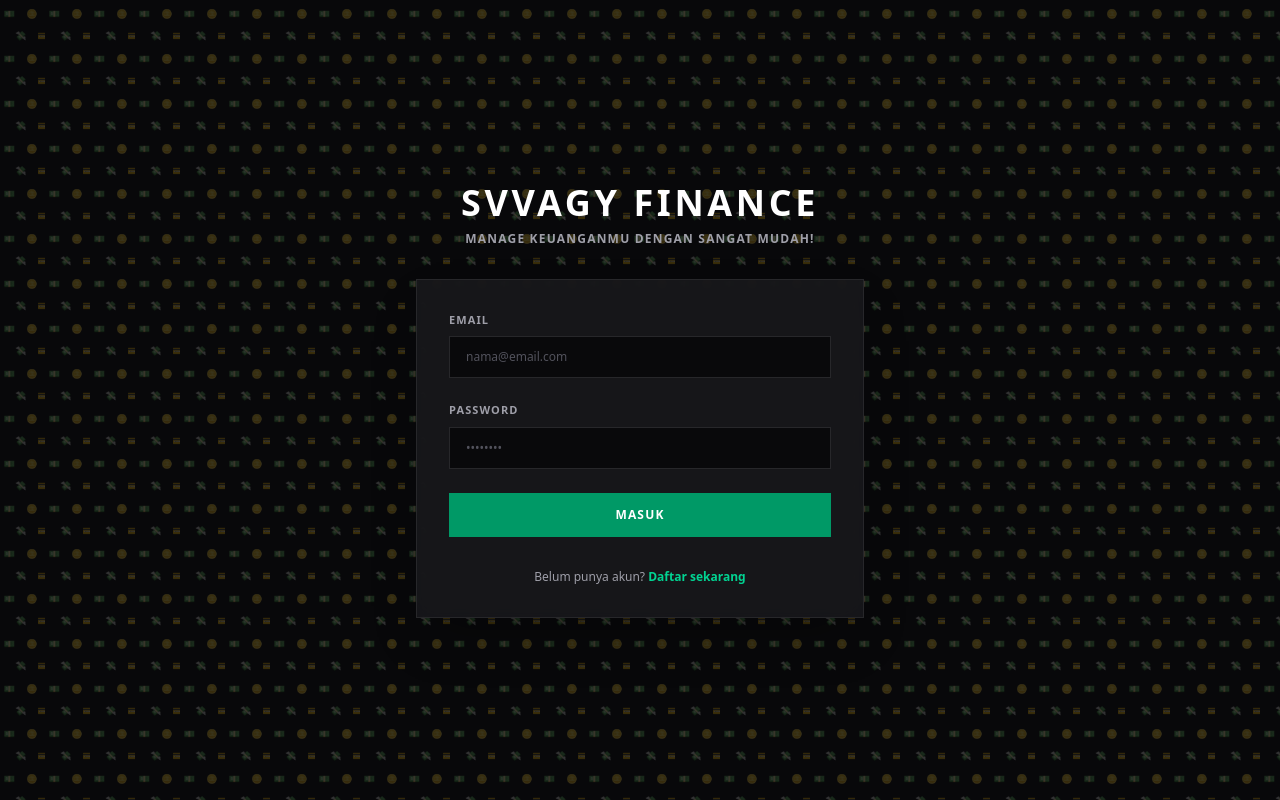
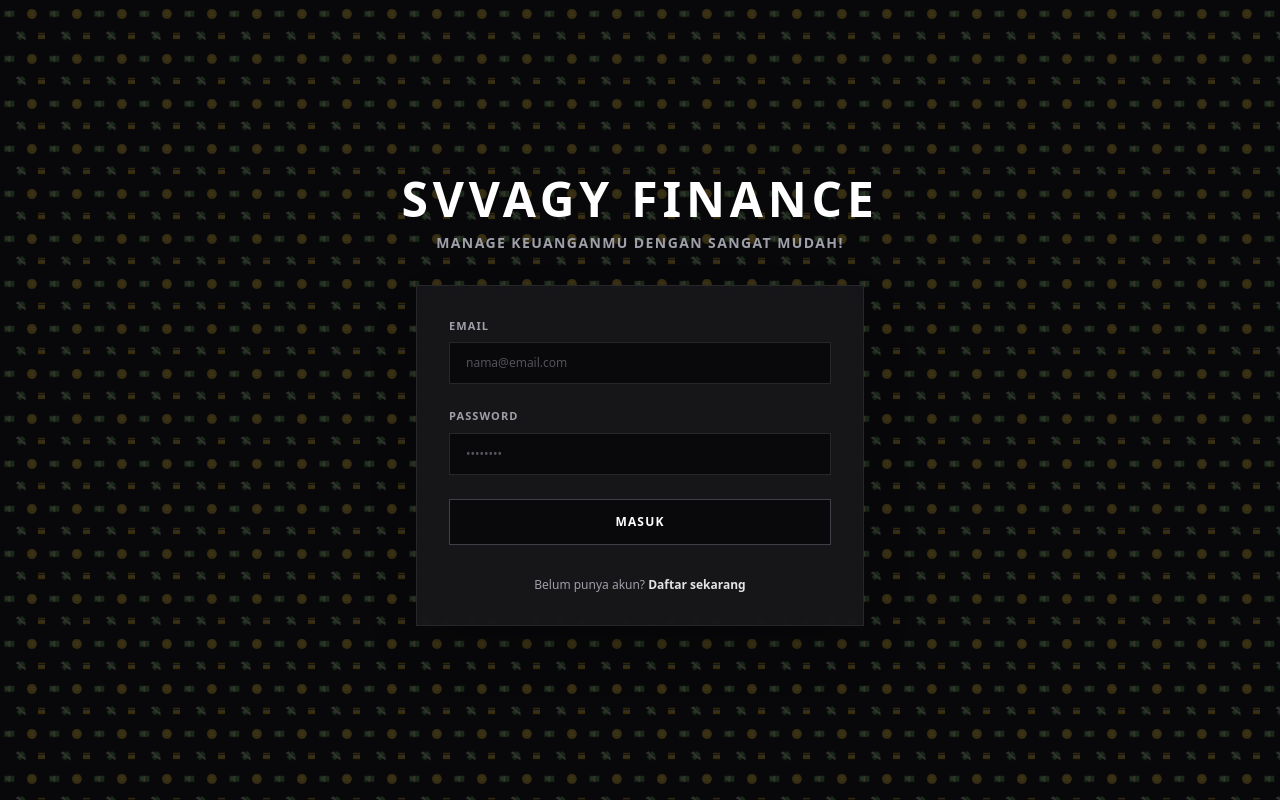
Before and after one commit to svvagyzan/svvagy-finance, a Next.js app: page /login in a window 1280 px wide. Built offline with nearby package versions, Linux system fonts and the light colour scheme; no server answers.

Commit message:
Ubah card dan tampilan

```diff
--- a/src/app/login/page.tsx
+++ b/src/app/login/page.tsx
@@ -43,10 +43,10 @@
       <EmojiBackground />
 
       <div className="mb-8 text-center">
-        <h1 className="text-3xl font-black tracking-widest text-white uppercase sm:text-4xl">
+        <h1 className="text-4xl font-black tracking-widest text-white uppercase sm:text-5xl">
           Svvagy Finance
         </h1>
-        <p className="mt-2 text-xs font-bold tracking-widest text-zinc-400 uppercase">
+        <p className="mt-2.5 text-xs font-extrabold tracking-widest text-zinc-400 uppercase sm:text-sm">
           Manage Keuanganmu Dengan Sangat Mudah!
         </p>
       </div>
@@ -58,7 +58,7 @@
           </div>
         )}
 
-        <form onSubmit={handleLogin} className="space-y-6">
+        <form onSubmit={handleLogin} className="space-y-6" autoComplete="off">
           <div>
             <label className="block text-[11px] font-extrabold uppercase tracking-widest text-zinc-400">
               Email
@@ -66,10 +66,11 @@
             <input
               type="email"
               required
+              autoComplete="off"
               value={email}
               onChange={(e) => setEmail(e.target.value)}
               placeholder="nama@email.com"
-              className="mt-2 w-full border border-zinc-800 bg-zinc-950 px-4 py-3 text-xs font-medium text-white placeholder-zinc-600 outline-none transition focus:border-emerald-500"
+              className="mt-2 w-full border border-zinc-800 bg-zinc-950 px-4 py-3 text-xs font-medium text-white placeholder-zinc-600 outline-none transition focus:border-zinc-500"
             />
           </div>
 
@@ -80,25 +81,26 @@
             <input
               type="password"
               required
+              autoComplete="new-password"
               value={password}
               onChange={(e) => setPassword(e.target.value)}
               placeholder="••••••••"
-              className="mt-2 w-full border border-zinc-800 bg-zinc-950 px-4 py-3 text-xs font-medium text-white placeholder-zinc-600 outline-none transition focus:border-emerald-500"
+              className="mt-2 w-full border border-zinc-800 bg-zinc-950 px-4 py-3 text-xs font-medium text-white placeholder-zinc-600 outline-none transition focus:border-zinc-500"
             />
           </div>
 
           <button
             type="submit"
             disabled={loading}
-            className="w-full bg-emerald-600 py-3.5 text-xs font-black uppercase tracking-widest text-white transition hover:bg-emerald-500 active:scale-[0.99] disabled:opacity-50"
+            className="w-full border border-zinc-700 bg-zinc-950 py-3.5 text-xs font-black uppercase tracking-widest text-white transition hover:border-zinc-500 hover:bg-black active:scale-[0.99] disabled:opacity-50"
           >
-            {loading ? 'Memproses...' : 'Masuk'}
+            {loading ? 'Memproses...' : 'MASUK'}
           </button>
         </form>
 
         <p className="mt-8 text-center text-xs font-medium text-zinc-400">
           Belum punya akun?{' '}
-          <Link href="/register" className="font-bold text-emerald-400 hover:text-emerald-300 hover:underline">
+          <Link href="/register" className="font-bold text-zinc-200 hover:text-white hover:underline">
             Daftar sekarang
           </Link>
         </p>
--- a/src/app/register/page.tsx
+++ b/src/app/register/page.tsx
@@ -44,10 +44,10 @@
       <EmojiBackground />
 
       <div className="mb-8 text-center">
-        <h1 className="text-3xl font-black tracking-widest text-white uppercase sm:text-4xl">
+        <h1 className="text-4xl font-black tracking-widest text-white uppercase sm:text-5xl">
           Svvagy Finance
         </h1>
-        <p className="mt-2 text-xs font-bold tracking-widest text-zinc-400 uppercase">
+        <p className="mt-2.5 text-xs font-extrabold tracking-widest text-zinc-400 uppercase sm:text-sm">
           Manage Keuanganmu Dengan Sangat Mudah!
         </p>
       </div>
@@ -65,7 +65,7 @@
           </div>
         )}
 
-        <form onSubmit={handleRegister} className="space-y-6">
+        <form onSubmit={handleRegister} className="space-y-6" autoComplete="off">
           <div>
             <label className="block text-[11px] font-extrabold uppercase tracking-widest text-zinc-400">
               Email
@@ -73,10 +73,11 @@
             <input
               type="email"
               required
+              autoComplete="off"
               value={email}
               onChange={(e) => setEmail(e.target.value)}
               placeholder="nama@email.com"
-              className="mt-2 w-full border border-zinc-800 bg-zinc-950 px-4 py-3 text-xs font-medium text-white placeholder-zinc-600 outline-none transition focus:border-emerald-500"
+              className="mt-2 w-full border border-zinc-800 bg-zinc-950 px-4 py-3 text-xs font-medium text-white placeholder-zinc-600 outline-none transition focus:border-zinc-500"
             />
           </div>
 
@@ -88,25 +89,26 @@
               type="password"
               required
               minLength={6}
+              autoComplete="new-password"
               value={password}
               onChange={(e) => setPassword(e.target.value)}
               placeholder="••••••••"
-              className="mt-2 w-full border border-zinc-800 bg-zinc-950 px-4 py-3 text-xs font-medium text-white placeholder-zinc-600 outline-none transition focus:border-emerald-500"
+              className="mt-2 w-full border border-zinc-800 bg-zinc-950 px-4 py-3 text-xs font-medium text-white placeholder-zinc-600 outline-none transition focus:border-zinc-500"
             />
           </div>
 
           <button
             type="submit"
             disabled={loading}
-            className="w-full bg-emerald-600 py-3.5 text-xs font-black uppercase tracking-widest text-white transition hover:bg-emerald-500 active:scale-[0.99] disabled:opacity-50"
+            className="w-full border border-zinc-700 bg-zinc-950 py-3.5 text-xs font-black uppercase tracking-widest text-white transition hover:border-zinc-500 hover:bg-black active:scale-[0.99] disabled:opacity-50"
           >
-            {loading ? 'Memproses...' : 'Daftar Akun'}
+            {loading ? 'Memproses...' : 'DAFTAR AKUN'}
           </button>
         </form>
 
         <p className="mt-8 text-center text-xs font-medium text-zinc-400">
           Sudah punya akun?{' '}
-          <Link href="/login" className="font-bold text-emerald-400 hover:text-emerald-300 hover:underline">
+          <Link href="/login" className="font-bold text-zinc-200 hover:text-white hover:underline">
             Masuk disini
           </Link>
         </p>
```
